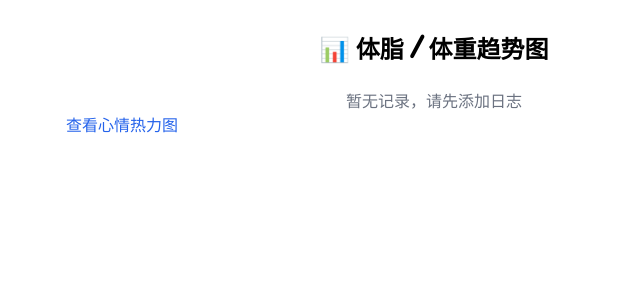
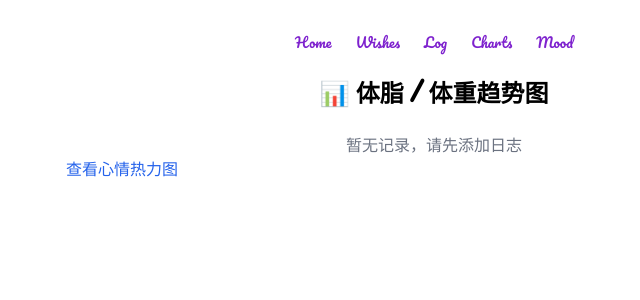
Before and after one commit to Tracy02022/girls-growth-diary, a Next.js app: page /charts in a window 1280 px wide. Shown: the top 300 px of the page, without its empty margins (206-846 px from the left). Built offline with nearby package versions, Linux system fonts and the light colour scheme; no server answers; the database is empty; sample sign-in values are in the browser's storage.

Commit message:
add navigation bar
add navigation bar

```diff
--- a/pages/charts.tsx
+++ b/pages/charts.tsx
@@ -25,7 +25,13 @@ interface LogEntry {
 export default function ChartsPage() {
   const [userId, setUserId] = useState<string | null>(null)
   const [logs, setLogs] = useState<LogEntry[]>([])
-
+  const navItems = [
+    { name: 'Home', href: '/' },
+    { name: 'Wishes', href: '/wishes' },
+    { name: 'Log', href: '/log' },
+    { name: 'Charts', href: '/charts' },
+    { name: 'Mood', href: '/mood-heatmap' },
+  ];
   useEffect(() => {
     const unsubscribe = onAuthStateChanged(auth, (user) => {
       if (user) {
@@ -102,6 +108,17 @@ export default function ChartsPage() {
 
   return (
     <div className="max-w-3xl mx-auto px-4 py-8">
+      <nav className="mb-6 flex justify-center gap-6 text-sm text-purple-700 font-medium">
+        {navItems.map((item) => (
+          <a
+            key={item.name}
+            href={item.href}
+            className="hover:underline hover:text-purple-900"
+          >
+            {item.name}
+          </a>
+        ))}
+      </nav>
       <h1 className="text-2xl font-bold mb-6 text-center">📊 体脂 / 体重趋势图</h1>
       {logs.length === 0 ? (
         <p className="text-center text-gray-500">暂无记录，请先添加日志</p>
--- a/pages/index.tsx
+++ b/pages/index.tsx
@@ -21,6 +21,7 @@ export default function Home() {
           <Link href="/">Home</Link>
           <Link href="/wishes">Wish List</Link>
           <Link href="/log">Body Fat Log</Link>
+          <Link href="/charts">Body Fat Chart</Link>
           <Link href="/mood-heatmap">Mood Heatmap</Link>
           <Link href="/logout">Logout</Link>
         </div>
--- a/pages/log.tsx
+++ b/pages/log.tsx
@@ -1,4 +1,4 @@
-// Enhanced FatLog Page with consistent style
+// Enhanced FatLog Page with collapsible history section
 import { useEffect, useState } from 'react'
 import { db, auth } from '../lib/firebase'
 import {
@@ -11,6 +11,7 @@ import {
 } from 'firebase/firestore'
 import { onAuthStateChanged } from 'firebase/auth'
 import { Quicksand, Dancing_Script } from 'next/font/google'
+import { motion, AnimatePresence } from 'framer-motion'
 
 const quicksand = Quicksand({ subsets: ['latin'] })
 const dancingScript = Dancing_Script({ subsets: ['latin'], weight: ['700'] })
@@ -35,6 +36,16 @@ export default function FatLogPage() {
   const [unit, setUnit] = useState<'lb' | 'kg'>('lb')
   const [mood, setMood] = useState('')
   const [note, setNote] = useState('')
+  const [showHistory, setShowHistory] = useState(true)
+
+  const navItems = [
+    { name: 'Home', href: '/' },
+    { name: 'Wishes', href: '/wishes' },
+    { name: 'Log', href: '/log' },
+    { name: 'Charts', href: '/charts' },
+    { name: 'Mood', href: '/mood-heatmap' },
+  ];
+
 
   useEffect(() => {
     const unsubscribe = onAuthStateChanged(auth, (user) => {
@@ -95,6 +106,17 @@ export default function FatLogPage() {
     <div
       className={`min-h-screen px-4 py-8 bg-purple-50 ${quicksand.className} bg-[url('/bg-girl-topright.png')] bg-no-repeat bg-top-right`}
     >
+      <nav className="mb-6 flex justify-center gap-6 text-sm text-purple-700 font-medium">
+        {navItems.map((item) => (
+          <a
+            key={item.name}
+            href={item.href}
+            className="hover:underline hover:text-purple-900"
+          >
+            {item.name}
+          </a>
+        ))}
+      </nav>
       <h1 className={`text-3xl font-bold mb-6 text-center text-purple-700 ${dancingScript.className}`}>
         📉 Body Fat Log
       </h1>
@@ -173,10 +195,31 @@ export default function FatLogPage() {
         </button>
       </div>
 
-      <div className="mt-10 max-w-xl mx-auto space-y-4">
-        <h2 className="text-xl font-semibold">📜 History</h2>
+      <div className="mt-10 max-w-xl mx-auto">
+        <h2
+          className="text-xl font-semibold mb-2 cursor-pointer flex items-center gap-2"
+          onClick={() => setShowHistory(!showHistory)}
+        >
+          <span className={`transform transition-transform ${showHistory ? 'rotate-90' : ''}`}>▶</span>
+          📜 History
+        </h2>
+        <AnimatePresence>
+          {showHistory && (
+            <motion.div
+              initial={{ height: 0, opacity: 0 }}
+              animate={{ height: 'auto', opacity: 1 }}
+              exit={{ height: 0, opacity: 0 }}
+              className="space-y-4 max-h-[450px] overflow-y-auto"
+            >
               {logs.map((log) => (
-          <div key={log.id} className="border rounded-2xl p-4 bg-white shadow">
+                <motion.div
+                  key={log.id}
+                  layout
+                  initial={{ opacity: 0, y: 10 }}
+                  animate={{ opacity: 1, y: 0 }}
+                  exit={{ opacity: 0, y: -10 }}
+                  className="border rounded-2xl p-4 bg-white shadow"
+                >
                   <div className="font-semibold">📅 {log.date}</div>
                   <div>Body Fat: {log.bodyFat}%</div>
                   <div>
@@ -184,8 +227,19 @@ export default function FatLogPage() {
                   </div>
                   {log.mood && <div>Mood: {log.mood}</div>}
                   {log.note && <div>Note: {log.note}</div>}
+                </motion.div>
+              ))}
+            </motion.div>
+          )}
+        </AnimatePresence>
       </div>
-        ))}
+      <div className="text-center mt-10">
+        <a
+          href="/charts"
+          className="text-purple-600 underline text-sm hover:text-purple-800"
+        >
+          📊 View Body Fat Trends
+        </a>
       </div>
     </div>
   )
--- a/pages/mood-heatmap.tsx
+++ b/pages/mood-heatmap.tsx
@@ -31,7 +31,13 @@ const moodColorMap: Record<string, string> = {
 export default function MoodHeatmapPage() {
     const [logs, setLogs] = useState<FatLog[]>([])
     const [userId, setUserId] = useState<string | null>(null)
-
+    const navItems = [
+        { name: 'Home', href: '/' },
+        { name: 'Wishes', href: '/wishes' },
+        { name: 'Log', href: '/log' },
+        { name: 'Charts', href: '/charts' },
+        { name: 'Mood', href: '/mood-heatmap' },
+    ];
     useEffect(() => {
         const unsub = onAuthStateChanged(auth, (user) => {
             if (user) setUserId(user.uid)
@@ -75,6 +81,17 @@ export default function MoodHeatmapPage() {
 
     return (
         <div className="max-w-3xl mx-auto px-4 py-8">
+            <nav className="mb-6 flex justify-center gap-6 text-sm text-purple-700 font-medium">
+                {navItems.map((item) => (
+                    <a
+                        key={item.name}
+                        href={item.href}
+                        className="hover:underline hover:text-purple-900"
+                    >
+                        {item.name}
+                    </a>
+                ))}
+            </nav>
             <h1 className="text-2xl font-bold mb-6 text-center">💭 心情热力图</h1>
             <CalendarHeatmap
                 startDate={startDate}
@@ -97,9 +114,9 @@ export default function MoodHeatmapPage() {
                 onClick={(value) => {
                     console.log('clicked value:', value)
                     if (value?.date) {
-                      router.push(`/log/${value.date}`)
+                        router.push(`/log/${value.date}`)
                     }
-                  }}
+                }}
             />
             <Tooltip id="heatmap-tooltip" />
             {/* 图例区域 */}
--- a/pages/wishes.tsx
+++ b/pages/wishes.tsx
@@ -41,6 +41,13 @@ export default function WishesPage() {
   const [error, setError] = useState('')
   const [showPending, setShowPending] = useState(true)
   const [showCompleted, setShowCompleted] = useState(true)
+  const navItems = [
+    { name: 'Home', href: '/' },
+    { name: 'Wishes', href: '/wishes' },
+    { name: 'Log', href: '/log' },
+    { name: 'Charts', href: '/charts' },
+    { name: 'Mood', href: '/mood-heatmap' },
+  ];
 
   useEffect(() => {
     const unsubscribe = onAuthStateChanged(auth, (user) => {
@@ -196,6 +203,17 @@ export default function WishesPage() {
     <div
       className={`min-h-screen px-4 py-8 bg-purple-50 ${quicksand.className} bg-[url('/bg-girl-topright.png')] bg-no-repeat bg-top-right`}
     >
+      <nav className="mb-6 flex justify-center gap-6 text-sm text-purple-700 font-medium">
+        {navItems.map((item) => (
+          <a
+            key={item.name}
+            href={item.href}
+            className="hover:underline hover:text-purple-900"
+          >
+            {item.name}
+          </a>
+        ))}
+      </nav>
       <h1 className={`text-3xl font-bold mb-6 text-center text-purple-700 ${dancingScript.className}`}>
         🌠 Wish List
       </h1>
```
Lines whose indentation alone changed are shown as unchanged.
